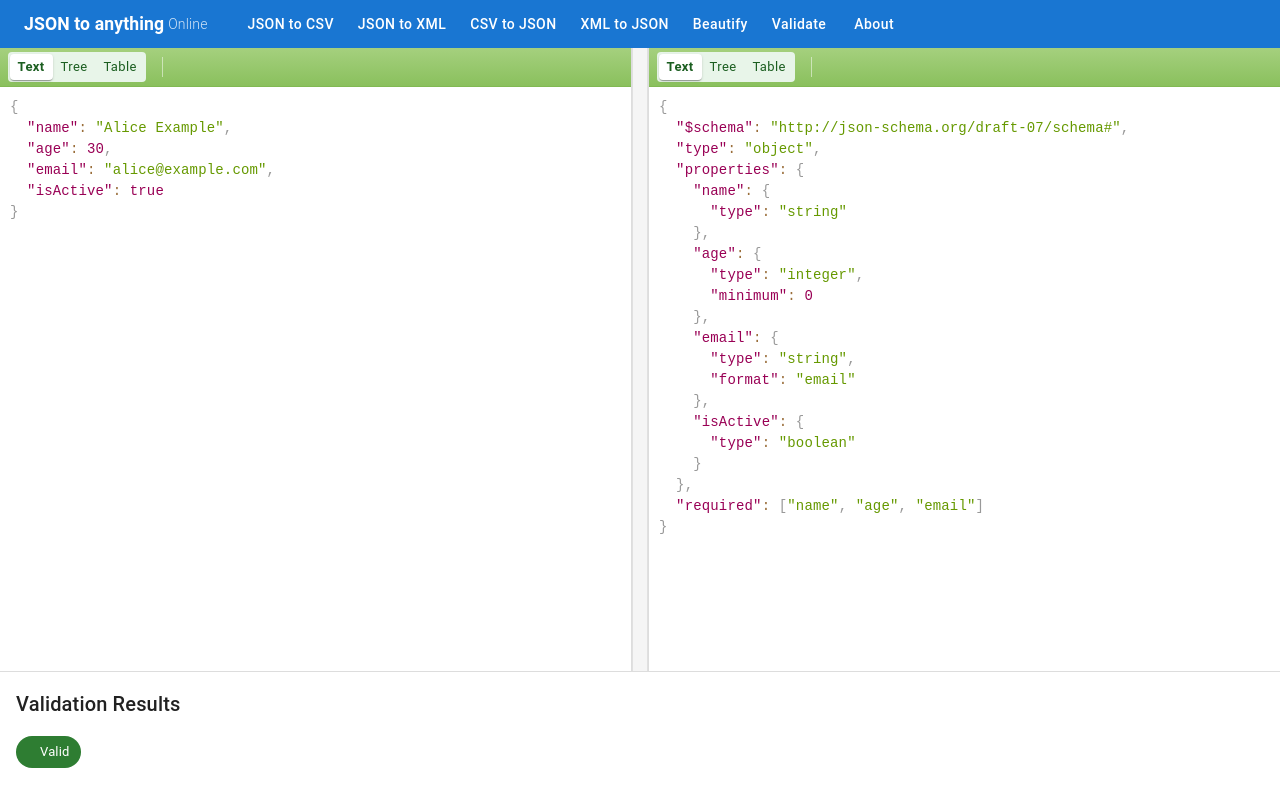
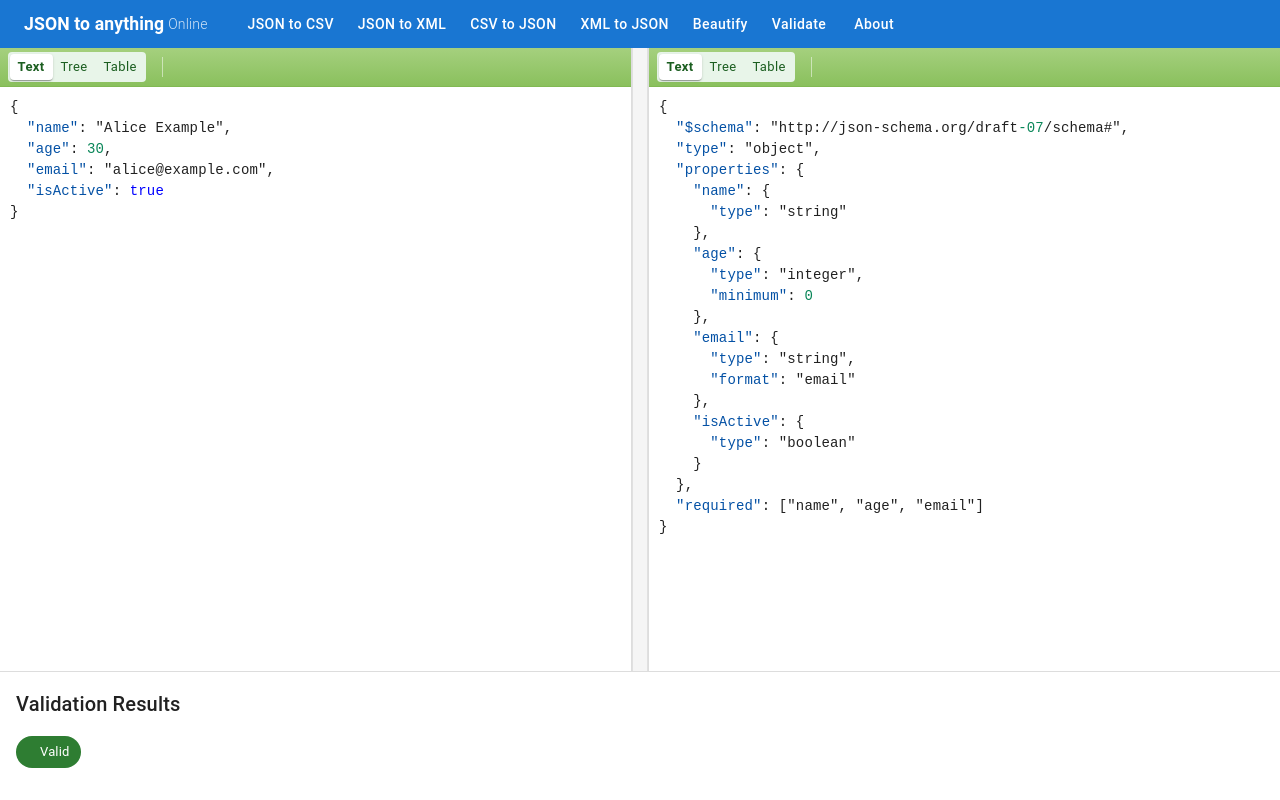
Before and after one commit to pratiksinghlad/json-to-anything, a React (Vite) app: page /validate in a window 1280 px wide. Built offline with nearby package versions, Linux system fonts and the light colour scheme; some icons are missing.

Commit message:
feat: Add enhanced editor components with syntax highlighting, line numbers, and error display.

```diff
--- a/src/App.tsx
+++ b/src/App.tsx
@@ -12,7 +12,7 @@ const ValidateJsonPage = lazy(() => import("./pages/ValidateJsonPage"));
 const ComparePage = lazy(() => import("./pages/ComparePage"));
 const AboutPage = lazy(() => import("./pages/AboutPage"));
 
-// Theme configuration matching the JSON Editor Dark/Light mix
+// Theme configuration matching the JSON to anything Dark/Light mix
 const theme = createTheme({
   palette: {
     mode: "light", // Base is light, but header is dark
--- a/src/components/JsonEditor/EditorPanel.tsx
+++ b/src/components/JsonEditor/EditorPanel.tsx
@@ -17,12 +17,7 @@ import SearchIcon from "@mui/icons-material/Search";
 import RefreshIcon from "@mui/icons-material/Refresh";
 
 import Editor from "react-simple-code-editor";
-// @ts-ignore
-import { highlight, languages } from "prismjs/components/prism-core";
-import "prismjs/components/prism-clike";
-import "prismjs/components/prism-javascript";
-import "prismjs/components/prism-json";
-import "prismjs/themes/prism.css";
+import { highlight } from "../../utils/highlight";
 
 export interface EditorPanelProps {
   initialValue?: string;
@@ -124,7 +119,7 @@ const EditorPanel: React.FC<EditorPanelProps> = ({
       <Editor
         value={currentCode}
         onValueChange={updateCode}
-        highlight={(code) => highlight(code, languages[language] || languages.json, language)}
+        highlight={(code) => highlight(code, language)}
         disabled={readOnly}
         padding={10}
         style={{
--- /dev/null
+++ b/src/utils/highlight.ts
@@ -0,0 +1,63 @@
+// Simple syntax highlighting utilities that work without global dependencies
+// This avoids issues with PrismJS in production builds
+
+const escapeHtml = (text: string): string => {
+  return text
+    .replace(/&/g, '&amp;')
+    .replace(/</g, '&lt;')
+    .replace(/>/g, '&gt;')
+    .replace(/"/g, '&quot;')
+    .replace(/'/g, '&#39;');
+};
+
+// Simple JSON syntax highlighting
+export const highlightJson = (code: string): string => {
+  const escaped = escapeHtml(code);
+
+  return escaped
+    // Strings (double-quoted)
+    .replace(/"([^"\\]|\\.)*"/g, '<span style="color: #a31515;">$&</span>')
+    // Numbers
+    .replace(/\b(-?\d+\.?\d*)\b/g, '<span style="color: #098658;">$1</span>')
+    // Booleans and null
+    .replace(/\b(true|false|null)\b/g, '<span style="color: #0000ff;">$1</span>')
+    // Property names (keys before colon)
+    .replace(/(&quot;[^&]*&quot;)(\s*:)/g, '<span style="color: #0451a5;">$1</span>$2');
+};
+
+// Simple XML/HTML syntax highlighting
+export const highlightXml = (code: string): string => {
+  const escaped = escapeHtml(code);
+
+  return escaped
+    // Tags
+    .replace(/(&lt;\/?[\w-]+)/g, '<span style="color: #800000;">$1</span>')
+    // Attributes
+    .replace(/([\w-]+)(=)/g, '<span style="color: #ff0000;">$1</span>$2')
+    // Attribute values
+    .replace(/(=)(&quot;[^&]*&quot;)/g, '$1<span style="color: #0000ff;">$2</span>')
+    // Closing bracket
+    .replace(/(\/?&gt;)/g, '<span style="color: #800000;">$1</span>');
+};
+
+// Simple CSV highlighting (just escape, no colors needed)
+export const highlightCsv = (code: string): string => {
+  return escapeHtml(code);
+};
+
+// Generic highlight function
+export const highlight = (code: string, language: string): string => {
+  switch (language.toLowerCase()) {
+    case 'json':
+      return highlightJson(code);
+    case 'xml':
+    case 'markup':
+    case 'html':
+      return highlightXml(code);
+    case 'csv':
+    default:
+      return highlightCsv(code);
+  }
+};
+
+export default highlight;
--- /dev/null
+++ b/src/utils/prism-setup.ts
@@ -0,0 +1,6 @@
+import Prism from "prismjs";
+
+// Import JSON language support
+import "prismjs/components/prism-json";
+
+export default Prism;
--- a/vite.config.ts
+++ b/vite.config.ts
@@ -58,9 +58,6 @@ export default defineConfig({
               return "i18n-vendor";
             }
             if (id.includes("prismjs")) {
-              if (id.includes("prismjs/components")) {
-                return undefined;
-              }
               return "prism-vendor";
             }
             return "vendor";
```
Also changed, not shown: src/components/Editor.tsx (+13 -30 lines), 1 other file (tests, documents, lock files or other folders).
